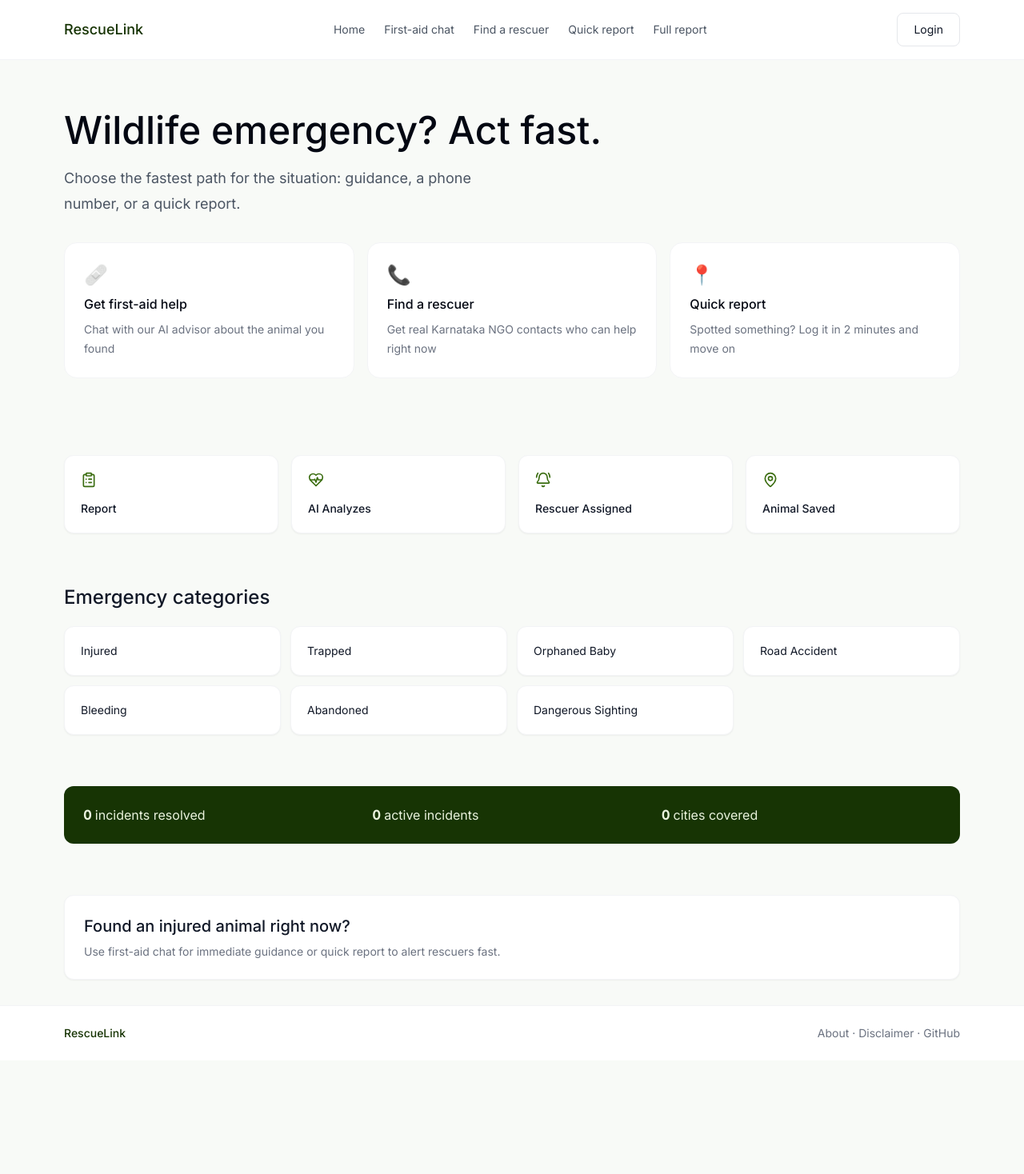
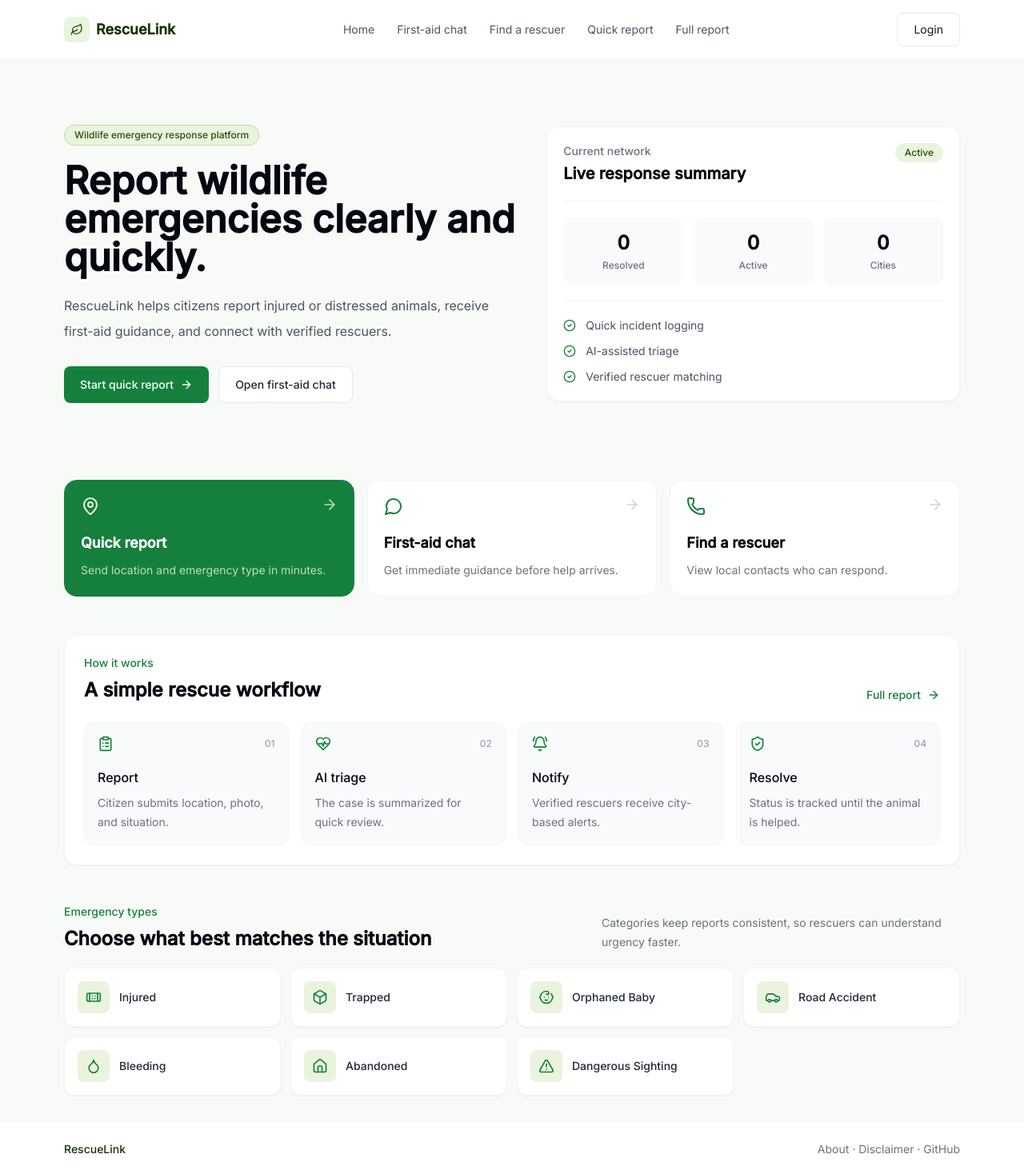
Before and after one commit to zzzRohit/Rescue_link-2.0, a React (Vite) app in the folder client/: page / in a window 1280 px wide. Shown: the top 1468 px of the page at 80% size. Before the commit the page ends 1326 px from the top, so only its background shows below. Built offline with nearby package versions, Linux system fonts and the light colour scheme; no server answers.

Commit message:
Better ui

```diff
--- a/client/src/components/layout/Navbar.jsx
+++ b/client/src/components/layout/Navbar.jsx
@@ -1,5 +1,5 @@
 import { Link } from 'react-router-dom';
-import { Home, MapPin, MessageCircle, PawPrint } from 'lucide-react';
+import { Home, Leaf, MapPin, MessageCircle, PawPrint } from 'lucide-react';
 import { useAuth } from '../../hooks/useAuth';
 import { Button } from '../ui/Button';
 
@@ -13,11 +13,20 @@ export const Navbar = () => {
     ['/report', 'Full report']
   ];
   return (
-    <header className="border-b border-gray-100 bg-white">
+    <header className="border-b border-gray-100 bg-white/95 backdrop-blur">
       <nav className="mx-auto flex max-w-6xl items-center justify-between px-4 py-4">
-        <Link to="/" className="text-lg font-medium text-green-900">RescueLink</Link>
-        <div className="hidden items-center gap-6 text-sm text-gray-600 sm:flex">
-          {links.map(([to, label]) => <Link key={to} to={to}>{label}</Link>)}
+        <Link to="/" className="flex items-center gap-2 text-lg font-semibold text-green-900">
+          <span className="flex h-8 w-8 items-center justify-center rounded-lg bg-green-50 text-green-800">
+            <Leaf className="h-4 w-4" />
+          </span>
+          RescueLink
+        </Link>
+        <div className="hidden items-center gap-1 text-sm text-gray-600 sm:flex">
+          {links.map(([to, label]) => (
+            <Link key={to} to={to} className="rounded-lg px-3 py-2 transition hover:bg-green-50 hover:text-green-900">
+              {label}
+            </Link>
+          ))}
         </div>
         <div className="flex items-center gap-2">
           {user ? <Button variant="secondary" onClick={logout}>Logout</Button> : <Link to="/login"><Button variant="secondary">Login</Button></Link>}
--- a/client/src/pages/Landing.jsx
+++ b/client/src/pages/Landing.jsx
@@ -1,60 +1,214 @@
 import { Link } from 'react-router-dom';
 import { useEffect, useState } from 'react';
-import { BellRing, ClipboardList, HeartPulse, MapPin } from 'lucide-react';
+import {
+  AlertTriangle,
+  ArrowRight,
+  Baby,
+  Bandage,
+  BellRing,
+  Box,
+  Car,
+  CheckCircle2,
+  ClipboardList,
+  Droplet,
+  HeartPulse,
+  Home,
+  MapPin,
+  MessageCircle,
+  Phone,
+  ShieldCheck
+} from 'lucide-react';
 import { emergencyCategories } from '../constants/emergencyCategories';
 import { api } from '../services/api';
 
+const categoryIcons = {
+  Bandage,
+  Box,
+  Baby,
+  Car,
+  Droplet,
+  Home,
+  AlertTriangle
+};
+
+const actions = [
+  {
+    to: '/report/quick',
+    title: 'Quick report',
+    text: 'Send location and emergency type in minutes.',
+    Icon: MapPin,
+    primary: true
+  },
+  {
+    to: '/chat',
+    title: 'First-aid chat',
+    text: 'Get immediate guidance before help arrives.',
+    Icon: MessageCircle
+  },
+  {
+    to: '/rescuer',
+    title: 'Find a rescuer',
+    text: 'View local contacts who can respond.',
+    Icon: Phone
+  }
+];
+
+const workflow = [
+  ['Report', 'Citizen submits location, photo, and situation.', ClipboardList],
+  ['AI triage', 'The case is summarized for quick review.', HeartPulse],
+  ['Notify', 'Verified rescuers receive city-based alerts.', BellRing],
+  ['Resolve', 'Status is tracked until the animal is helped.', ShieldCheck]
+];
+
 export default function Landing() {
   const [stats, setStats] = useState({ resolved: 0, active: 0, cities: 0 });
-  useEffect(() => { api.get('/api/incidents/stats').then((res) => setStats(res.data)).catch(() => {}); }, []);
-  const steps = [
-    ['Report', ClipboardList],
-    ['AI Analyzes', HeartPulse],
-    ['Rescuer Assigned', BellRing],
-    ['Animal Saved', MapPin]
-  ];
-  const actionCards = [
-    ['/chat', '🩹', 'Get first-aid help', 'Chat with our AI advisor about the animal you found'],
-    ['/rescuer', '📞', 'Find a rescuer', 'Get real Karnataka NGO contacts who can help right now'],
-    ['/report/quick', '📍', 'Quick report', 'Spotted something? Log it in 2 minutes and move on']
-  ];
+
+  useEffect(() => {
+    api.get('/api/incidents/stats').then((res) => setStats(res.data)).catch(() => {});
+  }, []);
+
   return (
-    <div className="space-y-16">
-      <section className="py-8">
+    <div className="space-y-12">
+      <section className="grid gap-8 py-6 lg:grid-cols-[1.05fr_.95fr] lg:items-center lg:py-12">
         <div>
-          <h1 className="max-w-2xl text-5xl font-medium tracking-normal text-gray-950">Wildlife emergency? Act fast.</h1>
-          <p className="mt-5 max-w-xl text-lg leading-8 text-gray-600">Choose the fastest path for the situation: guidance, a phone number, or a quick report.</p>
+          <p className="inline-flex items-center rounded-full border border-green-100 bg-green-50 px-3 py-1 text-xs font-medium text-green-800">
+            Wildlife emergency response platform
+          </p>
+          <h1 className="mt-5 max-w-3xl text-4xl font-semibold leading-tight tracking-normal text-gray-950 sm:text-5xl">
+            Report wildlife emergencies clearly and quickly.
+          </h1>
+          <p className="mt-5 max-w-2xl text-base leading-8 text-gray-600">
+            RescueLink helps citizens report injured or distressed animals, receive first-aid guidance, and connect with verified rescuers.
+          </p>
+
+          <div className="mt-7 flex flex-col gap-3 sm:flex-row">
+            <Link
+              to="/report/quick"
+              className="inline-flex items-center justify-center gap-2 rounded-lg bg-green-700 px-5 py-3 text-sm font-medium text-white transition hover:bg-green-800"
+            >
+              Start quick report
+              <ArrowRight className="h-4 w-4" />
+            </Link>
+            <Link
+              to="/chat"
+              className="inline-flex items-center justify-center gap-2 rounded-lg border border-gray-200 bg-white px-5 py-3 text-sm font-medium text-gray-800 transition hover:bg-gray-50"
+            >
+              Open first-aid chat
+            </Link>
+          </div>
         </div>
-        <div className="mt-8 grid grid-cols-1 gap-4 md:grid-cols-3">
-          {actionCards.map(([to, icon, title, text]) => (
-            <Link key={to} to={to} className="rounded-2xl border border-gray-100 bg-white p-6 transition hover:border-green-300 hover:bg-green-50">
-              <div className="mb-2 text-2xl">{icon}</div>
-              <h3 className="font-medium text-gray-950">{title}</h3>
+
+        <div className="rounded-2xl border border-gray-100 bg-white p-5 shadow-sm">
+          <div className="flex items-start justify-between gap-4 border-b border-gray-100 pb-5">
+            <div>
+              <p className="text-sm font-medium text-gray-500">Current network</p>
+              <h2 className="mt-1 text-xl font-semibold text-gray-950">Live response summary</h2>
+            </div>
+            <span className="rounded-full bg-green-50 px-3 py-1 text-xs font-medium text-green-800">Active</span>
+          </div>
+
+          <div className="grid grid-cols-3 gap-3 py-5">
+            <Stat value={stats.resolved} label="Resolved" />
+            <Stat value={stats.active} label="Active" />
+            <Stat value={stats.cities} label="Cities" />
+          </div>
+
+          <div className="space-y-3 border-t border-gray-100 pt-5">
+            {['Quick incident logging', 'AI-assisted triage', 'Verified rescuer matching'].map((item) => (
+              <div key={item} className="flex items-center gap-3 text-sm text-gray-600">
+                <CheckCircle2 className="h-4 w-4 shrink-0 text-green-700" />
+                {item}
+              </div>
+            ))}
+          </div>
+        </div>
+      </section>
+
+      <section className="grid gap-4 md:grid-cols-3">
+        {actions.map(({ to, title, text, Icon, primary }) => (
+          <Link
+            key={to}
+            to={to}
+            className={`group rounded-2xl border p-5 transition ${
+              primary
+                ? 'border-green-700 bg-green-700 text-white hover:bg-green-800'
+                : 'border-gray-100 bg-white text-gray-950 hover:border-green-200 hover:bg-green-50'
+            }`}
+          >
+            <div className="flex items-start justify-between gap-4">
+              <Icon className={`h-6 w-6 ${primary ? 'text-green-50' : 'text-green-700'}`} />
+              <ArrowRight className={`h-5 w-5 transition group-hover:translate-x-1 ${primary ? 'text-green-100' : 'text-gray-300'}`} />
+            </div>
+            <h3 className="mt-5 text-lg font-semibold">{title}</h3>
+            <p className={`mt-2 text-sm leading-6 ${primary ? 'text-green-50/80' : 'text-gray-500'}`}>{text}</p>
+          </Link>
+        ))}
+      </section>
+
+      <section className="rounded-2xl border border-gray-100 bg-white p-6 shadow-sm">
+        <div className="flex flex-col justify-between gap-3 sm:flex-row sm:items-end">
+          <div>
+            <p className="text-sm font-medium text-green-700">How it works</p>
+            <h2 className="mt-2 text-2xl font-semibold text-gray-950">A simple rescue workflow</h2>
+          </div>
+          <Link to="/report" className="inline-flex items-center gap-2 text-sm font-medium text-green-700 hover:text-green-900">
+            Full report
+            <ArrowRight className="h-4 w-4" />
+          </Link>
+        </div>
+
+        <div className="mt-6 grid gap-4 sm:grid-cols-2 lg:grid-cols-4">
+          {workflow.map(([title, text, Icon], index) => (
+            <div key={title} className="rounded-xl border border-gray-100 bg-gray-50 p-4">
+              <div className="flex items-center justify-between">
+                <Icon className="h-5 w-5 text-green-700" />
+                <span className="text-xs font-medium text-gray-400">0{index + 1}</span>
+              </div>
+              <h3 className="mt-5 font-medium text-gray-950">{title}</h3>
               <p className="mt-2 text-sm leading-6 text-gray-500">{text}</p>
-            </Link>
+            </div>
           ))}
         </div>
       </section>
 
-      <section id="how">
-        <div className="grid gap-4 sm:grid-cols-4">{steps.map(([label, Icon]) => <div key={label} className="rounded-xl border border-gray-100 bg-white p-5 shadow-sm"><Icon className="h-5 w-5 text-green-600" /><p className="mt-4 text-sm font-medium">{label}</p></div>)}</div>
-      </section>
+      <section>
+        <div className="flex flex-col justify-between gap-3 sm:flex-row sm:items-end">
+          <div>
+            <p className="text-sm font-medium text-green-700">Emergency types</p>
+            <h2 className="mt-2 text-2xl font-semibold text-gray-950">Choose what best matches the situation</h2>
+          </div>
+          <p className="max-w-md text-sm leading-6 text-gray-500">
+            Categories keep reports consistent, so rescuers can understand urgency faster.
+          </p>
+        </div>
 
-      <section>
-        <h2 className="text-2xl font-medium">Emergency categories</h2>
-        <div className="mt-5 grid gap-3 sm:grid-cols-2 lg:grid-cols-4">{emergencyCategories.map((cat) => <div key={cat.id} className="rounded-xl border border-gray-100 bg-white p-5 shadow-sm text-sm">{cat.label}</div>)}</div>
-      </section>
-
-      <section className="grid gap-3 rounded-xl bg-green-900 p-6 text-green-50 sm:grid-cols-3">
-        <p><b>{stats.resolved}</b> incidents resolved</p>
-        <p><b>{stats.active}</b> active incidents</p>
-        <p><b>{stats.cities}</b> cities covered</p>
-      </section>
-
-      <section className="rounded-xl border border-gray-100 bg-white p-6 shadow-sm">
-        <h2 className="text-xl font-medium">Found an injured animal right now?</h2>
-        <p className="mt-2 text-sm text-gray-500">Use first-aid chat for immediate guidance or quick report to alert rescuers fast.</p>
+        <div className="mt-5 grid gap-3 sm:grid-cols-2 lg:grid-cols-4">
+          {emergencyCategories.map((cat) => {
+            const Icon = categoryIcons[cat.icon] || AlertTriangle;
+            return (
+              <Link
+                key={cat.id}
+                to="/report/quick"
+                className="flex items-center gap-3 rounded-xl border border-gray-100 bg-white p-4 text-sm font-medium text-gray-800 shadow-sm transition hover:border-green-200 hover:bg-green-50"
+              >
+                <span className="flex h-10 w-10 items-center justify-center rounded-lg bg-green-50 text-green-700">
+                  <Icon className="h-5 w-5" />
+                </span>
+                {cat.label}
+              </Link>
+            );
+          })}
+        </div>
       </section>
     </div>
   );
 }
+
+function Stat({ value, label }) {
+  return (
+    <div className="rounded-xl bg-gray-50 p-4 text-center">
+      <p className="text-2xl font-semibold text-gray-950">{value}</p>
+      <p className="mt-1 text-xs font-medium text-gray-500">{label}</p>
+    </div>
+  );
+}
```
